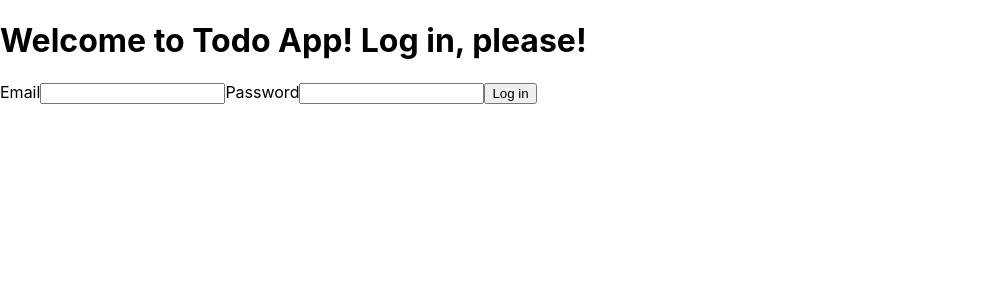
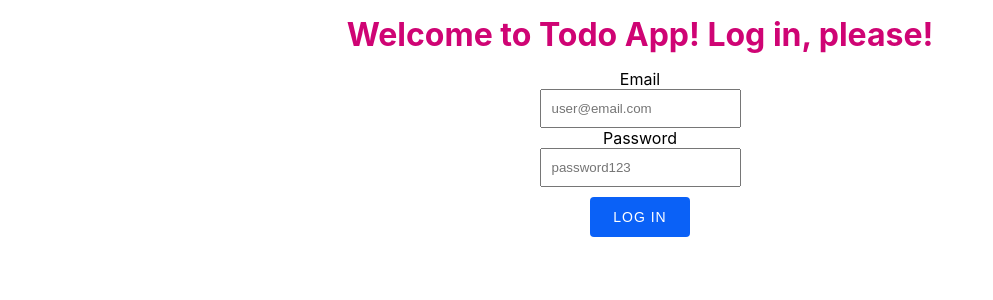
Before and after one commit to andronizer/react, a React (Create React App) app: page / in a window 1280 px wide. Shown: the top 300 px of the page, without its empty margins (0-993 px from the left). Built offline with nearby package versions, Linux system fonts and the light colour scheme.

Commit message:
axios, css added

```diff
--- a/package.json
+++ b/package.json
@@ -18,7 +18,8 @@
     "start": "react-scripts start",
     "build": "react-scripts build",
     "test": "react-scripts test",
-    "eject": "react-scripts eject"
+    "eject": "react-scripts eject",
+    "lint": "eslint \"{public,src}/**/*.js\" --fix"
   },
   "eslintConfig": {
     "extends": [
--- a/src/App.js
+++ b/src/App.js
@@ -2,6 +2,7 @@ import React from "react";
 import {useFormik} from 'formik'
 import * as Yup from 'yup'
 import axios from 'axios'
+import './App.css'
 
 const LoginForm = () => {
   const {handleSubmit, handleChange, values, touched, errors, handleBlur} = useFormik({
@@ -32,34 +33,46 @@ const LoginForm = () => {
 
   return (
     <form onSubmit={handleSubmit}>
-     <header>
-       <h1>Welcome to Todo App! Log in, please!</h1>
+     <header
+      className='header'>
+       <h1
+        className='title'>Welcome to Todo App! Log in, please!</h1>
      </header>
+      <div
+       className='input_container'>
       <label htmlFor="email">Email</label>
       <input
+        className='input_email'
         value={values.email}
         onChange={handleChange}
         onBlur={handleBlur}
         id="email"
         name="email"
         type="text"
+        placeholder='user@email.com'
       />
       {touched.email && errors.email ? (
         <div>{errors.email}</div>
       ): null}
       <label htmlFor="password">Password</label>
       <input
+        className='input_password'
         value={values.password}
         onChange={handleChange}
         onBlur={handleBlur}
         id="password"
         name="password"
         type="password"
+        placeholder='password123'
       />
       {touched.password && errors.password ? (
         <div>{errors.password}</div>
       ): null}
-      <button type="submit">Log in</button>
+
+      <button
+        className='input_button'
+        type="submit">Log in</button>
+     </div>
     </form>
   );
 };
--- a/src/app.css
+++ b/src/app.css
@@ -0,0 +1,37 @@
+.header {
+    margin: 0;
+    padding: 15px;
+}
+.title {
+    display: flex;
+    justify-content: center;
+    margin: 0 auto;
+    color: rgb(207, 4, 116);
+}
+.input_container {
+    display: flex;
+    flex-direction: column;
+    align-items: center;
+}
+.input_email {
+    padding: 10px;
+}
+.input_password {
+    padding: 10px;
+}
+.input_button {
+    width: 100px;
+    height: 40px;
+    background: #0a61f7;
+    border-radius: 4px;
+    font-size: 14px;
+    line-height: 20px;
+    text-align: center;
+    letter-spacing: 1px;
+    text-transform: uppercase;
+    color: #ffffff;
+    border: none;
+    outline: none;
+    cursor: pointer;
+    margin-top: 10px;
+}
```
Also changed, not shown: .eslintrc.json (added), 1 other file (tests, documents, lock files or other folders).
